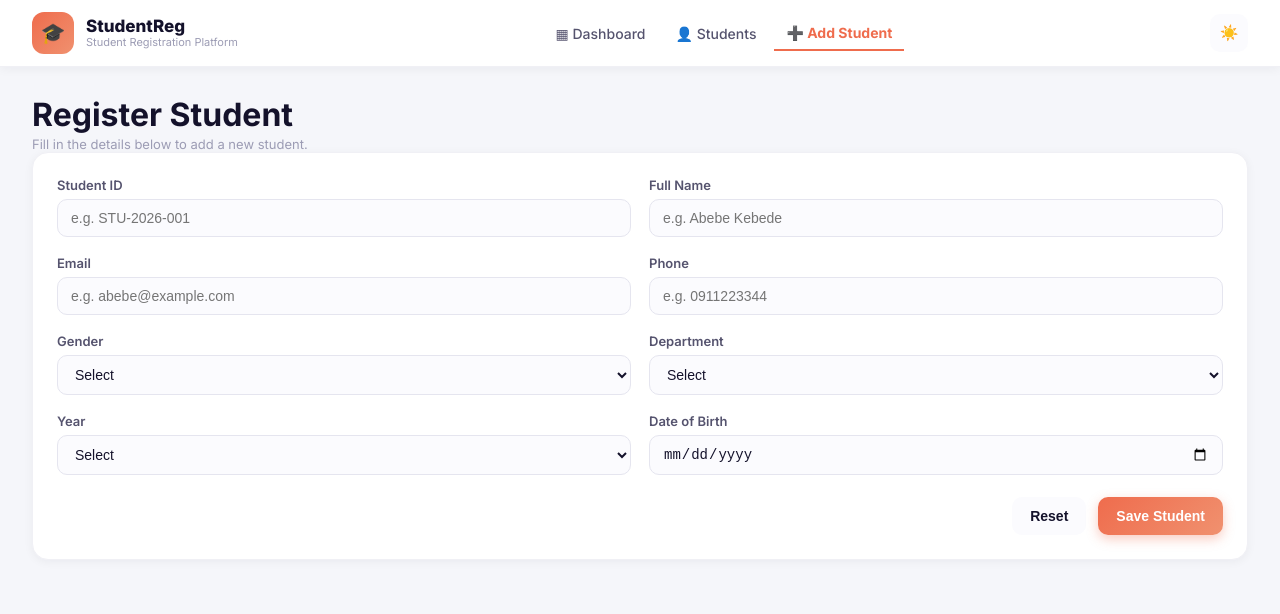
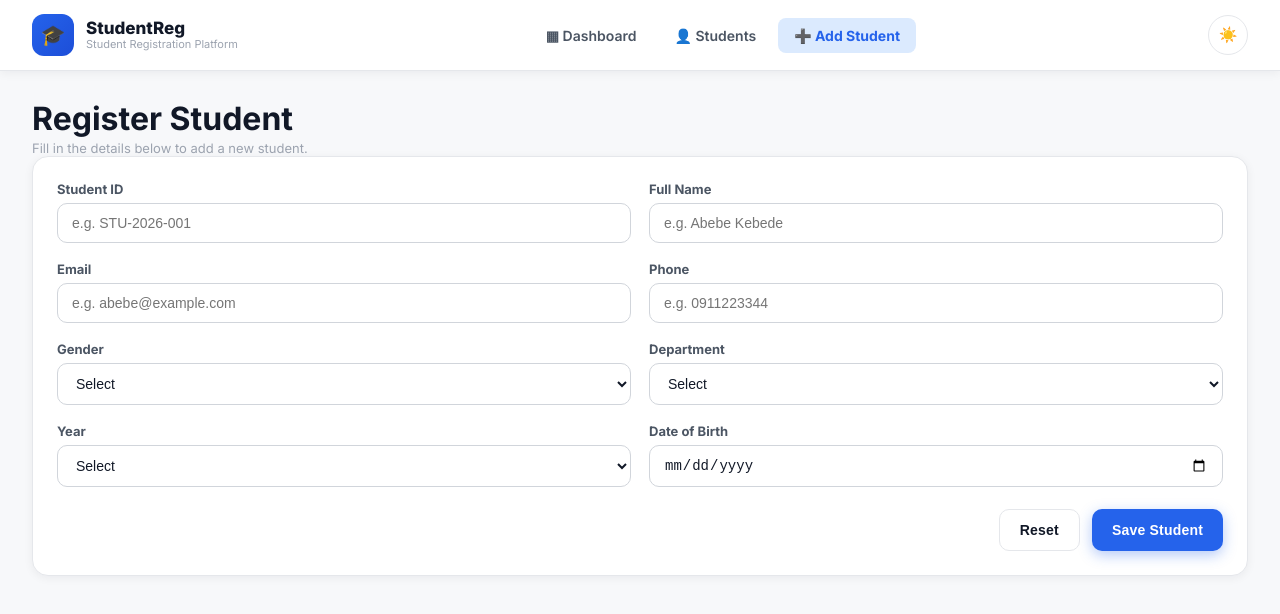
Before and after one commit to chr1133/student-registration-platform, a React (Vite) app in the folder frontend/: page /register in a window 1280 px wide. Shown: the top 614 px of the page. Built offline with nearby package versions, Linux system fonts and the light colour scheme.

Commit message:
Refactor CSS variables and styles for improved theming and UI consistency

```diff
--- a/frontend/src/index.css
+++ b/frontend/src/index.css
@@ -3,31 +3,37 @@
 * { box-sizing: border-box; margin: 0; padding: 0; }
 
 :root {
-  --bg: #f5f6fa;
+  --bg: #f7f8fa;
   --surface: #ffffff;
-  --border: #f0f0f5;
-  --text-primary: #14122b;
-  --text-secondary: #55536e;
-  --text-muted: #9c9cb4;
-  --input-bg: #fbfbfe;
-  --input-border: #e5e5ef;
-  --hover-row: #fafafd;
-  --hero-bg: linear-gradient(120deg, #fdece2, #f7ecf5);
-  --shadow: rgba(20, 18, 43, 0.05);
+  --border: #e5e7eb;
+  --text-primary: #111827;
+  --text-secondary: #4b5563;
+  --text-muted: #9ca3af;
+  --input-bg: #ffffff;
+  --input-border: #d1d5db;
+  --hover-row: #f9fafb;
+  --hero-bg: linear-gradient(120deg, #eef2ff, #e0e7ff);
+  --accent: #2563eb;
+  --accent-dark: #1d4ed8;
+  --accent-light: #dbeafe;
+  --shadow: rgba(15, 23, 42, 0.06);
 }
 
 [data-theme="dark"] {
-  --bg: #14121f;
-  --surface: #1d1b2e;
-  --border: #2c2a40;
-  --text-primary: #f2f1fb;
-  --text-secondary: #b7b5cc;
-  --text-muted: #7c7a95;
-  --input-bg: #24223a;
-  --input-border: #34324c;
-  --hover-row: #24223a;
-  --hero-bg: linear-gradient(120deg, #2a2138, #241f30);
-  --shadow: rgba(0, 0, 0, 0.35);
+  --bg: #0e0e10;
+  --surface: #1a1a1d;
+  --border: #2a2a2e;
+  --text-primary: #f2f2f0;
+  --text-secondary: #b5b5bd;
+  --text-muted: #7d7d87;
+  --input-bg: #202023;
+  --input-border: #313136;
+  --hover-row: #232326;
+  --hero-bg: linear-gradient(120deg, #1a1e2e, #14141d);
+  --accent: #3b82f6;
+  --accent-dark: #2563eb;
+  --accent-light: #1e293b;
+  --shadow: rgba(0, 0, 0, 0.5);
 }
 
 body {
@@ -46,7 +52,7 @@ body {
   z-index: 20;
   background: var(--surface);
   border-bottom: 1px solid var(--border);
-  padding: 12px 32px;
+  padding: 14px 32px;
   display: flex;
   align-items: center;
   justify-content: space-between;
@@ -57,7 +63,7 @@ body {
 
 .brand-logo {
   width: 42px; height: 42px;
-  background: linear-gradient(135deg, #ef6c4d, #f0916f);
+  background: linear-gradient(135deg, var(--accent), var(--accent-dark));
   border-radius: 12px;
   display: flex; align-items: center; justify-content: center;
   font-size: 20px;
@@ -72,22 +78,23 @@ body {
   text-decoration: none;
   color: var(--text-secondary);
   font-size: 14px;
-  font-weight: 500;
-  padding: 8px 12px;
+  font-weight: 600;
+  padding: 9px 16px;
   border-radius: 8px;
   transition: 0.15s;
 }
 
-.top-link:hover { background: var(--hover-row); color: #ef6c4d; }
-.top-link.active { color: #ef6c4d; font-weight: 700; border-bottom: 2px solid #ef6c4d; border-radius: 0; }
+.top-link:hover { background: var(--hover-row); color: var(--accent); }
+.top-link.active { color: var(--accent); font-weight: 700; background: var(--accent-light); }
 
 .navbar-right { display: flex; align-items: center; gap: 14px; }
 
 .icon-btn {
   border: none;
   background: var(--input-bg);
-  width: 38px; height: 38px;
-  border-radius: 10px;
+  border: 1px solid var(--border);
+  width: 40px; height: 40px;
+  border-radius: 50%;
   cursor: pointer;
   font-size: 15px;
   transition: 0.15s;
@@ -109,25 +116,26 @@ body {
   min-height: 140px;
   display: flex;
   align-items: center;
+  border: 1px solid var(--border);
 }
 
 .hero-text h1 { font-size: 30px; font-weight: 800; margin-bottom: 8px; color: var(--text-primary); }
 .hero-text p { color: var(--text-secondary); font-size: 14.5px; }
 
-.hero-decoration { position: absolute; right: 40px; top: 0; bottom: 0; width: 200px; }
+.hero-decoration { position: absolute; right: 40px; top: 0; bottom: 0; width: 220px; }
 
 .hero-blob {
-  position: absolute; right: 20px; top: 20px;
-  width: 140px; height: 140px; border-radius: 50%;
-  background: radial-gradient(circle at 30% 30%, #f9c9a8, #ef6c4d33);
-  opacity: 0.6;
+  position: absolute; right: -20px; top: 10px;
+  width: 160px; height: 160px; border-radius: 50%;
+  background: radial-gradient(circle at 30% 30%, var(--accent), transparent 70%);
+  opacity: 0.25;
 }
 
 .hero-dots {
-  position: absolute; left: 0; bottom: 20px;
-  width: 60px; height: 60px;
-  background-image: radial-gradient(#ef6c4d55 2px, transparent 2px);
-  background-size: 10px 10px;
+  position: absolute; left: 10px; top: 30px;
+  width: 70px; height: 70px;
+  background-image: radial-gradient(#2563eb55 2px, transparent 2px);
+  background-size: 12px 12px;
 }
 
 /* ---------- Stats ---------- */
@@ -147,10 +155,10 @@ body {
   gap: 14px;
   box-shadow: 0 2px 10px var(--shadow);
   border: 1px solid var(--border);
-  transition: transform 0.2s ease;
+  transition: transform 0.2s ease, box-shadow 0.2s ease;
 }
 
-.stat-card:hover { transform: translateY(-3px); }
+.stat-card:hover { transform: translateY(-3px); box-shadow: 0 8px 20px var(--shadow); }
 
 .stat-icon {
   width: 48px; height: 48px; border-radius: 12px;
@@ -160,7 +168,7 @@ body {
 
 .stat-label { font-size: 12.5px; color: var(--text-muted); font-weight: 600; }
 .stat-value { font-size: 24px; font-weight: 800; color: var(--text-primary); margin: 2px 0; }
-.stat-trend { font-size: 12px; font-weight: 600; }
+.stat-trend { font-size: 12px; font-weight: 700; }
 
 /* ---------- Cards ---------- */
 .card {
@@ -184,69 +192,128 @@ body {
 .page-subtitle { color: var(--text-muted); font-size: 13px; margin-top: 2px; }
 
 /* ---------- Buttons ---------- */
-.btn { border: none; padding: 11px 18px; border-radius: 10px; font-size: 14px; font-weight: 600; cursor: pointer; transition: 0.2s; }
-.btn-primary { background: linear-gradient(135deg, #ef6c4d, #f0916f); color: white; box-shadow: 0 4px 12px rgba(239, 108, 77, 0.35); }
-.btn-primary:hover { transform: translateY(-1px); }
-.btn-secondary { background: var(--input-bg); color: var(--text-primary); }
-.btn-secondary:hover { filter: brightness(0.95); }
+.btn {
+  border: none;
+  padding: 12px 20px;
+  border-radius: 10px;
+  font-size: 14px;
+  font-weight: 700;
+  cursor: pointer;
+  transition: 0.2s;
+  letter-spacing: 0.2px;
+}
+
+.btn-primary {
+  background: var(--accent);
+  color: white;
+  box-shadow: 0 4px 14px rgba(37, 99, 235, 0.35);
+}
+.btn-primary:hover { background: var(--accent-dark); transform: translateY(-1px); box-shadow: 0 6px 18px rgba(37, 99, 235, 0.45); }
+
+.btn-secondary {
+  background: var(--surface);
+  color: var(--text-primary);
+  border: 1.5px solid var(--border);
+}
+.btn-secondary:hover { background: var(--hover-row); }
 
 /* ---------- Forms ---------- */
 .form-grid { display: grid; grid-template-columns: repeat(2, 1fr); gap: 18px; }
 .form-group { display: flex; flex-direction: column; gap: 6px; }
-.form-group label { font-size: 13px; font-weight: 600; color: var(--text-secondary); }
+.form-group label { font-size: 13px; font-weight: 700; color: var(--text-secondary); }
 .form-group input, .form-group select {
-  padding: 10px 13px; border: 1.5px solid var(--input-border); border-radius: 10px;
+  padding: 11px 14px; border: 1.5px solid var(--input-border); border-radius: 10px;
   font-size: 14px; background: var(--input-bg); color: var(--text-primary);
 }
 .form-group input:focus, .form-group select:focus {
-  outline: none; border-color: #ef6c4d; box-shadow: 0 0 0 3px rgba(239,108,77,0.12);
+  outline: none; border-color: var(--accent); box-shadow: 0 0 0 3px rgba(37,99,235,0.15);
 }
-.error-text { color: #f87171; font-size: 12px; }
+.error-text { color: #dc2626; font-size: 12px; font-weight: 600; }
 .form-actions { display: flex; justify-content: flex-end; gap: 12px; margin-top: 22px; }
 
 /* ---------- Table ---------- */
 .table { width: 100%; border-collapse: collapse; font-size: 13.5px; }
-.table th, .table td { text-align: left; padding: 13px 10px; color: var(--text-primary); }
-.table th { color: var(--text-muted); font-size: 11px; font-weight: 700; text-transform: uppercase; letter-spacing: 0.4px; border-bottom: 2px solid var(--border); }
+.table th, .table td { text-align: left; padding: 14px 10px; color: var(--text-primary); }
+.table th { color: var(--text-muted); font-size: 11px; font-weight: 800; text-transform: uppercase; letter-spacing: 0.5px; border-bottom: 2px solid var(--border); }
 .table tbody tr { border-bottom: 1px solid var(--border); transition: background 0.15s; }
 .table tbody tr:hover { background: var(--hover-row); }
 
-.id-badge { background: #fdece2; color: #ef6c4d; font-weight: 700; font-size: 12px; padding: 4px 9px; border-radius: 7px; }
-.dept-badge { background: #ecebfd; color: #6366f1; font-weight: 600; font-size: 12px; padding: 4px 10px; border-radius: 7px; }
-.name-cell { display: flex; align-items: center; gap: 10px; font-weight: 600; }
+.id-badge { background: var(--accent-light); color: var(--accent-dark); font-weight: 700; font-size: 12px; padding: 4px 9px; border-radius: 7px; }
+.dept-badge { background: #ecfdf5; color: #047857; font-weight: 700; font-size: 12px; padding: 4px 10px; border-radius: 7px; }
+.name-cell { display: flex; align-items: center; gap: 10px; font-weight: 700; }
 
 .avatar-sm {
   width: 30px; height: 30px; border-radius: 50%; color: white; font-size: 11.5px; font-weight: 700;
   display: flex; align-items: center; justify-content: center; flex-shrink: 0;
 }
 
-.actions { display: flex; gap: 6px; }
-.action-btn { border: none; width: 32px; height: 32px; border-radius: 8px; cursor: pointer; font-size: 13px; }
-.action-btn.view { background: #ecebfd; }
-.action-btn.edit { background: #fdf3d9; }
-.action-btn.delete { background: #fde3e3; }
-.action-btn:hover { filter: brightness(0.95); }
+/* ---------- Actions dropdown menu ---------- */
+.actions-menu { position: relative; display: inline-block; }
+
+.actions-trigger {
+  border: none;
+  background: transparent;
+  font-size: 18px;
+  font-weight: 800;
+  color: var(--text-muted);
+  cursor: pointer;
+  width: 30px;
+  height: 30px;
+  border-radius: 8px;
+  line-height: 1;
+}
+
+.actions-trigger:hover { background: var(--hover-row); color: var(--text-primary); }
+
+.actions-dropdown {
+  position: absolute;
+  right: 0;
+  top: 34px;
+  background: var(--surface);
+  border: 1px solid var(--border);
+  border-radius: 10px;
+  box-shadow: 0 8px 24px var(--shadow);
+  min-width: 130px;
+  z-index: 30;
+  overflow: hidden;
+}
+
+.actions-dropdown button {
+  display: block;
+  width: 100%;
+  text-align: left;
+  padding: 10px 14px;
+  border: none;
+  background: none;
+  font-size: 13px;
+  font-weight: 600;
+  color: var(--text-primary);
+  cursor: pointer;
+}
+
+.actions-dropdown button:hover { background: var(--hover-row); }
+.actions-dropdown button.danger { color: #dc2626; }
 
 /* ---------- Toolbar ---------- */
 .toolbar { display: flex; gap: 10px; align-items: center; }
 .search-wrap { position: relative; }
 .search-icon { position: absolute; left: 12px; top: 50%; transform: translateY(-50%); font-size: 13px; }
 .search-input { padding: 10px 14px 10px 34px; border: 1.5px solid var(--input-border); border-radius: 10px; font-size: 13.5px; width: 220px; background: var(--input-bg); color: var(--text-primary); }
-.search-input:focus { outline: none; border-color: #ef6c4d; }
+.search-input:focus { outline: none; border-color: var(--accent); }
 .toolbar select { padding: 10px 12px; border: 1.5px solid var(--input-border); border-radius: 10px; font-size: 13.5px; background: var(--input-bg); color: var(--text-primary); }
 
 /* ---------- Alerts ---------- */
-.alert { padding: 12px 16px; border-radius: 10px; margin-bottom: 16px; font-size: 14px; font-weight: 500; }
-.alert-success { background: #ddf9ec; color: #027a48; border: 1px solid #a6f4c5; }
-.alert-error { background: #fee4e2; color: #b42318; border: 1px solid #fecdca; }
+.alert { padding: 12px 16px; border-radius: 10px; margin-bottom: 16px; font-size: 14px; font-weight: 600; }
+.alert-success { background: #dcfce7; color: #15803d; border: 1px solid #bbf7d0; }
+.alert-error { background: #fee2e2; color: #b91c1c; border: 1px solid #fecaca; }
 
 /* ---------- Profile ---------- */
 .profile-card { display: flex; gap: 24px; }
 .profile-avatar {
   width: 84px; height: 84px; border-radius: 50%;
-  background: linear-gradient(135deg, #ef6c4d, #f0916f); color: white; font-size: 32px; font-weight: 700;
+  background: var(--accent); color: white; font-size: 32px; font-weight: 700;
   display: flex; align-items: center; justify-content: center; flex-shrink: 0;
 }
 .detail-grid { display: grid; grid-template-columns: repeat(3, 1fr); gap: 16px; margin-top: 16px; }
-.detail-label { font-size: 11.5px; color: var(--text-muted); text-transform: uppercase; font-weight: 700; }
+.detail-label { font-size: 11.5px; color: var(--text-muted); text-transform: uppercase; font-weight: 800; }
 .muted { color: var(--text-muted); }
```
